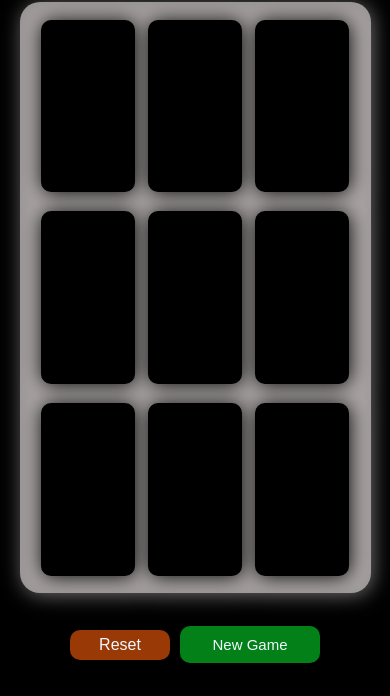
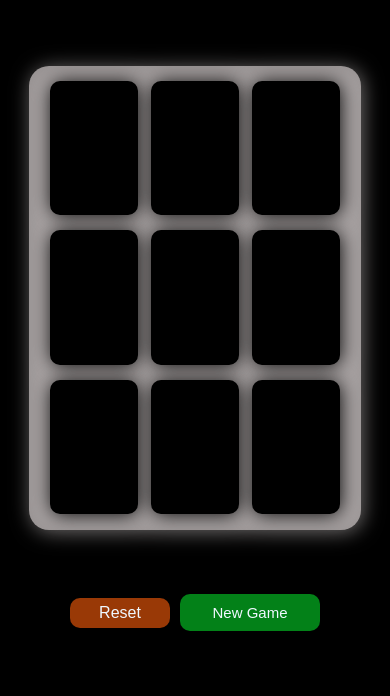
Before and after one commit to chogalesoham/Tic-Tac-To, a plain HTML site: page index.html in a window 390 px wide. Shown: the part 148-844 px from the top of the page. Drawn offline with Linux system fonts and the light colour scheme.

Commit message:
Update style.css

```diff
--- a/style.css
+++ b/style.css
@@ -101,8 +101,8 @@ main {
   }
 
   .hero {
-    width: 90%;
-    height: 70vh;
+    width: 85%;
+    height: 55vh;
   }
   .reset-btn {
     font-size: 1rem;
```
